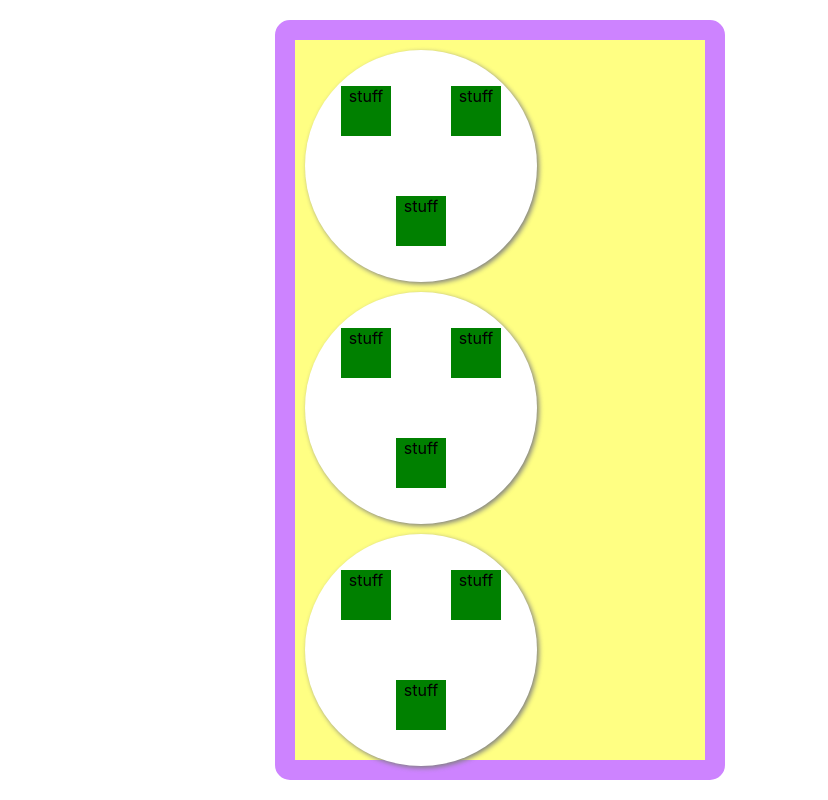
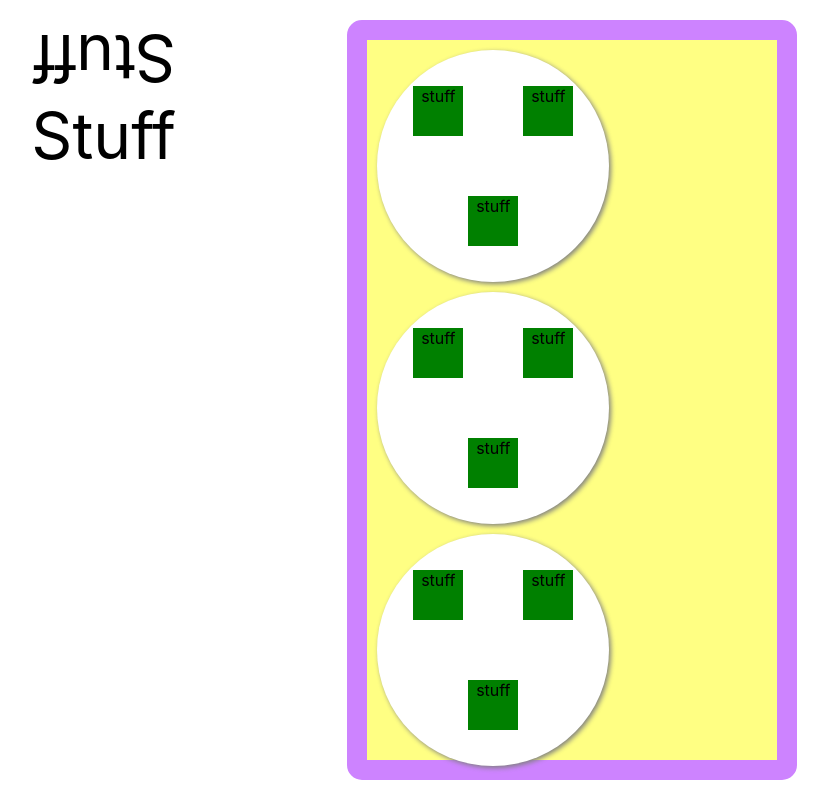
Before and after one commit to Jaeger2305/match-language, a React (Create React App) app: page / in a window 1280 px wide. Shown: the whole page, without its empty margins (140-968 px from the left). Built offline with nearby package versions, Linux system fonts and the light colour scheme.

Commit message:
feat: add match modal placeholder

```diff
--- a/src/components/game/index.css
+++ b/src/components/game/index.css
@@ -4,6 +4,11 @@
   grid-template-rows: auto 95vh auto;
   width: 100vw;
   height: 100vh;
+}
+
+.match-modal {
+  text-align: center;
+  grid-area: 2 / 1 / 3 / 2;
 }
 
 .play-area {
--- a/src/components/game/index.tsx
+++ b/src/components/game/index.tsx
@@ -1,9 +1,13 @@
 import './index.css';
 import Card from '../card'
+import MatchModal from '../match-modal'
 
 export default function game() {
   return (
     <div className="App">
+      <div className="match-modal">
+        <MatchModal />
+      </div>
       <div className="play-area">
         <Card />
         <Card />
--- /dev/null
+++ b/src/components/match-modal/index.css
@@ -0,0 +1,7 @@
+.match-name {
+  font-size: 4rem;
+}
+
+.reflected {
+  transform:rotate(180deg);
+}
--- /dev/null
+++ b/src/components/match-modal/index.tsx
@@ -0,0 +1,10 @@
+import './index.css';
+
+export default function matchModal() {
+  return (
+    <div className="modal">
+      <div className="match-name reflected">Stuff</div>
+      <div className="match-name">Stuff</div>
+    </div>
+  );
+}
--- a/src/index.tsx
+++ b/src/index.tsx
@@ -1,12 +1,12 @@
 import React from 'react';
 import ReactDOM from 'react-dom';
 import './index.css';
-import App from './components/game';
+import Game from './components/game';
 import reportWebVitals from './reportWebVitals';
 
 ReactDOM.render(
   <React.StrictMode>
-    <App />
+    <Game />
   </React.StrictMode>,
   document.getElementById('root')
 );
```
